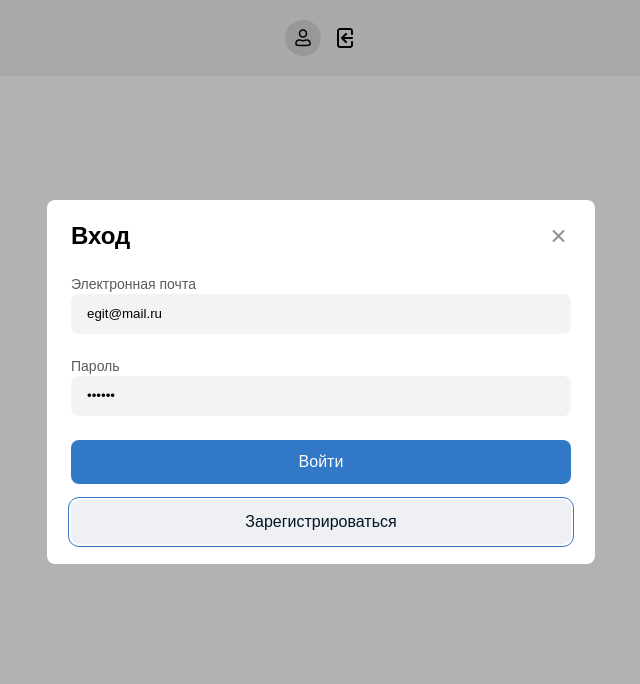
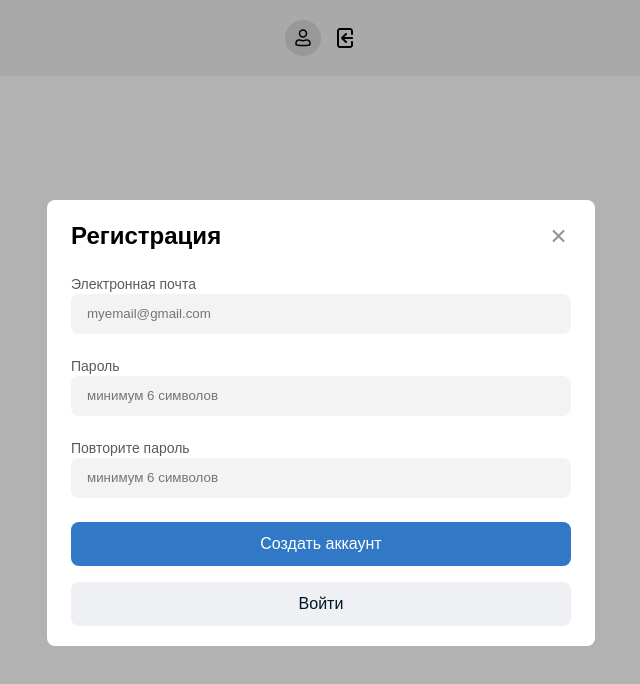
Before and after one commit to EgorVasyutin/vue-todo-list, a Vue app: page / in a window 1280 px wide. Both pictures are taken after a click on the button "Зарегистрироваться". Shown: the top 684 px of the page, without its empty margins (319-959 px from the left). Built offline with nearby package versions, Linux system fonts and the light colour scheme.

Commit message:
2 модалки

```diff
--- a/src/App.vue
+++ b/src/App.vue
@@ -3,28 +3,35 @@
 
   <todos-page v-if="user" :user="user" />
 
-  <modal-window :is-open="isAuthModalOpen" title="Вход" @close="onClose">
-    <form class="flex flex-col gap-24">
-      <app-input
-        v-model:model-value="signInForm.email"
-        label="Электронная почта"
-        placeholder="myemail@gmail.com"
-        type="email"
-      />
-      <app-input
-        v-model:model-value="signInForm.password"
-        label="Пароль"
-        placeholder="минимум 6 символов"
-        type="password"
-      />
-    </form>
+  <modal-window :is-open="isAuthModalOpen" :title="modalTitle" @close="onClose">
+    <sign-in-form
+      v-if="action === 'sign-in'"
+      v-model:email="signInForm.email"
+      v-model:password="signInForm.password"
+    />
+    <sign-up-form
+      v-else-if="action === 'sign-up'"
+      v-model:email="signInForm.email"
+      v-model:password="signInForm.password"
+    />
 
     <template v-slot:footer>
-      <div class="flex flex-col gap-16 w-full">
+      <div v-if="action === 'sign-in'" class="flex flex-col gap-16 w-full">
         <app-button class="w-full" :disabled="!isFormValid" @click="signIn">
           Войти
         </app-button>
-        <app-button type="secondary">Зарегистрироваться</app-button>
+        <app-button type="secondary" @click="() => (action = 'sign-up')">
+          Зарегистрироваться
+        </app-button>
+      </div>
+
+      <div v-else-if="action === 'sign-up'" class="flex flex-col gap-16 w-full">
+        <app-button class="w-full" :disabled="!isFormValid" @click="signUp">
+          Создать аккаунт
+        </app-button>
+        <app-button type="secondary" @click="() => (action = 'sign-in')">
+          Войти
+        </app-button>
       </div>
     </template>
   </modal-window>
@@ -35,6 +42,8 @@ import AppHeader from "@/components/AppHeader.vue";
 import TodosPage from "@/pages/TodosPage.vue";
 import ModalWindow from "@/components/ModalWindow.vue";
 import { AppButton, AppInput } from "@/components/ui";
+import SignInForm from "@/components/SignInForm";
+import SignUpForm from "@/components/SignUpForm";
 
 import { axiosInstance } from "@/api/axiosInstance";
 
@@ -44,7 +53,8 @@ export default {
     TodosPage,
     ModalWindow,
     AppButton,
-    AppInput,
+    SignInForm,
+    SignUpForm,
   },
   data() {
     return {
@@ -54,9 +64,13 @@ export default {
         email: "egit@mail.ru",
         password: "123456",
       },
+      action: "sign-in",
     };
   },
   computed: {
+    modalTitle() {
+      return this.action === "sign-in" ? "Вход" : "Регистрация";
+    },
     isEmailValid() {
       return (
         this.signInForm.email.includes(".com") ||
@@ -73,6 +87,9 @@ export default {
   methods: {
     onClose() {
       this.isAuthModalOpen = !this.isAuthModalOpen;
+    },
+    signUp() {
+      console.log(123);
     },
     signIn() {
       const payload = {
--- /dev/null
+++ b/src/components/SignInForm.vue
@@ -0,0 +1,54 @@
+<template>
+  <form class="flex flex-col gap-24">
+    <app-input
+      v-model:email="emailModel"
+      label="Электронная почта"
+      placeholder="myemail@gmail.com"
+      type="email"
+    />
+    <app-input
+      v-model:password="passwordModel"
+      label="Пароль"
+      placeholder="минимум 6 символов"
+      type="password"
+    />
+  </form>
+</template>
+
+<script>
+import { AppInput } from "@/components/ui";
+
+export default {
+  name: "SignInForm",
+  components: {
+    AppInput,
+  },
+  props: {
+    email: {
+      type: String,
+      default: "",
+    },
+    password: {
+      type: String,
+      default: "",
+    },
+  },
+  emits: ["update:email", "update:password"],
+  data() {
+    return {
+      emailModel: this.email,
+      passwordModel: this.password,
+    };
+  },
+  watch: {
+    emailModel() {
+      this.$emit("update:email", this.emailModel);
+    },
+    passwordModel() {
+      this.$emit("update:password", this.passwordModel);
+    },
+  },
+};
+</script>
+
+<style scoped></style>
--- /dev/null
+++ b/src/components/SignUpForm.vue
@@ -0,0 +1,68 @@
+<template>
+  <form class="flex flex-col gap-24">
+    <app-input
+      v-model:email="emailModel"
+      label="Электронная почта"
+      placeholder="myemail@gmail.com"
+      type="email"
+    />
+    <app-input
+      v-model:password="passwordModel"
+      label="Пароль"
+      placeholder="минимум 6 символов"
+      type="password"
+    />
+    <app-input
+      v-model:password="repeatPasswordModel"
+      label="Повторите пароль"
+      placeholder="минимум 6 символов"
+      type="password"
+    />
+  </form>
+</template>
+
+<script>
+import { AppInput } from "@/components/ui";
+
+export default {
+  name: "SignInForm",
+  components: {
+    AppInput,
+  },
+  props: {
+    email: {
+      type: String,
+      default: "",
+    },
+    password: {
+      type: String,
+      default: "",
+    },
+    repeatPassword: {
+      type: String,
+      default: "",
+    },
+  },
+  emits: ["update:email", "update:password"],
+  data() {
+    return {
+      emailModel: this.email,
+      passwordModel: this.password,
+      repeatPasswordModel: this.repeatPassword,
+    };
+  },
+  watch: {
+    emailModel() {
+      this.$emit("update:email", this.emailModel);
+    },
+    passwordModel() {
+      this.$emit("update:password", this.passwordModel);
+    },
+    repeatPasswordModel() {
+      this.$emit("update:repeat-password", this.repeatPasswordModel);
+    },
+  },
+};
+</script>
+
+<style scoped></style>
```
